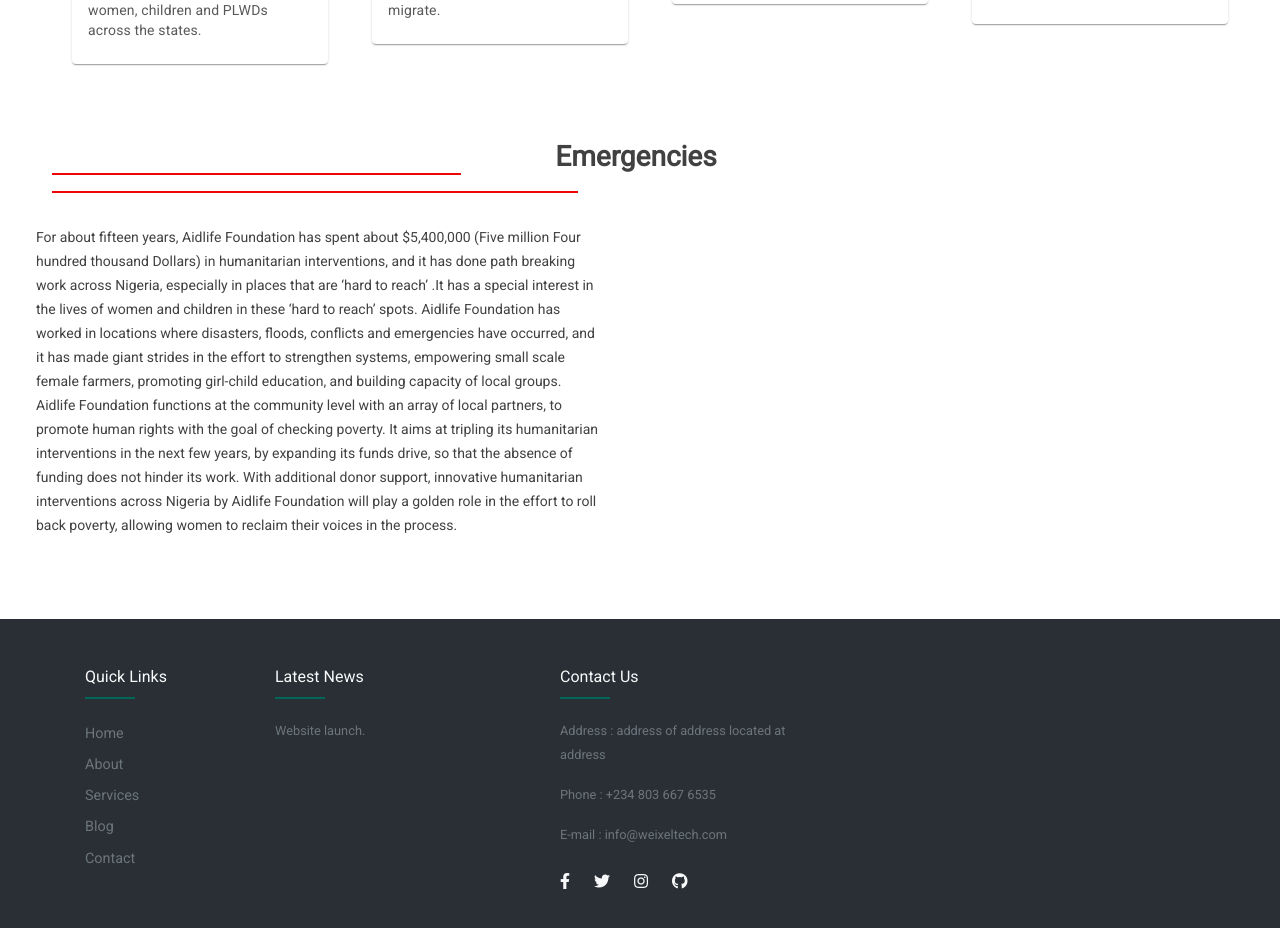
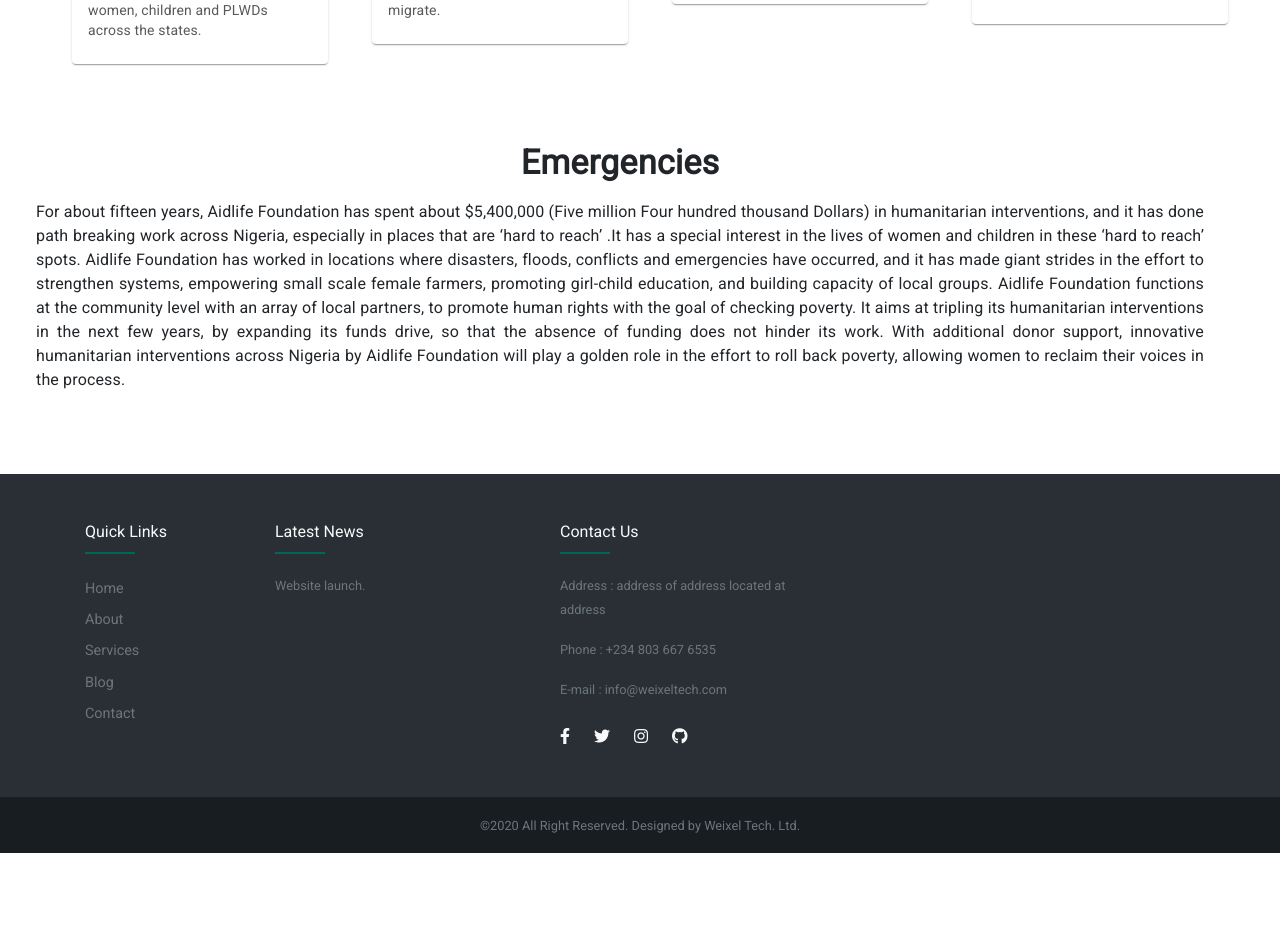
Before and after one commit to Fashander/AidLife, a React (Create React App) app: page / in a window 1280 px wide. Shown: the part 1610-2538 px from the top of the page. After the commit the page ends 2463 px from the top, so only its background shows below. Built offline with nearby package versions, Linux system fonts and the light colour scheme.

Commit message:
:checkered_flag: you see after reviewing and cleaning-up this component, lines of codes was reduced from 177 down to only 78

```diff
--- a/src/components/Pages/Landing/Emergencies.jsx
+++ b/src/components/Pages/Landing/Emergencies.jsx
@@ -1,16 +1,10 @@
 import React from 'react';
 import Grid from '@material-ui/core/Grid'
-import Paper from "@material-ui/core/Paper"
-import CardHeader from "@material-ui/core/CardHeader"
 import CardContent from "@material-ui/core/CardContent"
 import { makeStyles } from '@material-ui/core/styles';
 import Section from './section';
-import imge from '../../../assets/img/imge.jpg';
-import Button from "@material-ui/core/Button"
-import Card from "@material-ui/core/Card"
-import Typography from "@material-ui/core/Typography"
-import AcUnitRoundedIcon from '@material-ui/icons/AcUnitRounded';
-import Avatar from "@material-ui/core/Avatar"
+import Typography from '@material-ui/core/Typography';
+
 const useStyles = makeStyles((theme) => ({
   root: {
     maxWidth: 'calc(100% - 40px)',
@@ -21,110 +15,38 @@
     '& > *': {
       margin: theme.spacing(1),
       width: theme.spacing(150),
-
-        backgroundColor: 'transparent'
+      backgroundColor: 'transparent',
     },
-
     container: {
       alignItems: 'stretch',
       justifyItems: 'center',
+      align:'center',
+      backgroundColor: 'transparent',
       [theme.breakpoints.down('md')]: {
           justifyItems: 'space-evenly',
       },
-          align:'center',
-          backgroundColor: 'transparent'
-      }
-
     },
-    header:{
-      color: '#414141',
-          fontSize: 20,
-          fontWeight: 900,
-          lineHeight: 1.5,
-          textAlign: 'left',
-          marginBottom: 8,
-
-
   },
-    header2:{
-      color: '#414141',
-          fontSize: 14,
-          lineHeight: 1.1,
-          textAlign: 'justify',
+  mui_heading:{
+    fontWeight: 'bold',
   },
-    avatar: {
-            backgroundSize: 'cover',
-
-            backgroundRepeat: 'no-repeat',
-    },
-
-    Courseheader:{
-      fontWeight: 'bold',
-      color: '#414141',
-      fontSize: 14,
-      lineHeight: 1.1,
-      textAlign:'left',
-      marginLeft: 32,
-    },
-    Courseheader2:{
-        fontWeight: 'bold',
-        color: '#414141',
-        fontSize: 28,
-        lineHeight: 1.1,
-        textAlign:'center',
-        marginLeft: 32,
-      },
-    Textline: {
-        content: '""',
-        left: 0,
-        width: '35%',
-        height: '2px',
-        background: '#EC0407',
-        transition: '0.3s',
-        bottom: '-8px',
-     },
-     Textline2: {
-        content: '""',
-        justifyContent: 'center',
-        width: '45%',
-        height: '2px',
-        right: 0,
-        background: '#EC0407',
-        transition: '0.3s',
-        bottom: '-8px',
-     },
-     grid:{
-        marginLeft: 140
-     }
-
 }));
 
 const Emergencies = () => {
   const classes=useStyles();
+
   return (
     <Section id='emergencies'>
       <div className={classes.root}>
-
         <Grid container>
         <Grid item xs={12} sm={12} >
-
-                    <p className={classes.Courseheader2}>
+            <Typography className={classes.mui_heading} variant='h4' align='center' >
               Emergencies
-
-                        <p className={classes.Textline}/>
-
-
-                        <p className={classes.Textline2}/>
-
-
-
-                    </p>
-
+            </Typography>
         </Grid>
-                <Grid item xs={12} sm={6}>
-
+        <Grid item xs={12} sm={12}>
           <CardContent>
-                        <span className={classes.header2}  >
+                <Typography variant='body1' component='p' align='justify' >
                   For about fifteen years, Aidlife Foundation has spent about
                   $5,400,000 (Five million Four hundred thousand Dollars)
                   in humanitarian interventions, and it has done path breaking
@@ -143,33 +65,13 @@
                   does not hinder its work. With additional donor support,
                   innovative humanitarian interventions across Nigeria by
                   Aidlife Foundation will play a golden role in the effort to roll back poverty,
-                                   allowing women to reclaim their voices in the process.</span>
-
+                  allowing women to reclaim their voices in the process.
+              </Typography>
           </CardContent>
-
-                    </Grid>
-                    <Grid item xs={12} sm={6}>
-                    <div className={classes.avatar}>
-
-                    </div>
-
-
-                </Grid>
-
-                <Grid item xs={12} sm={3} >
-
-                </Grid>
-                <Grid item xs={12} sm={3} >
-
-
         </Grid>
       </Grid>
-
-
-
       </div>
     </Section>
-
   );
 };
 
```
Lines whose indentation alone changed are shown as unchanged.
